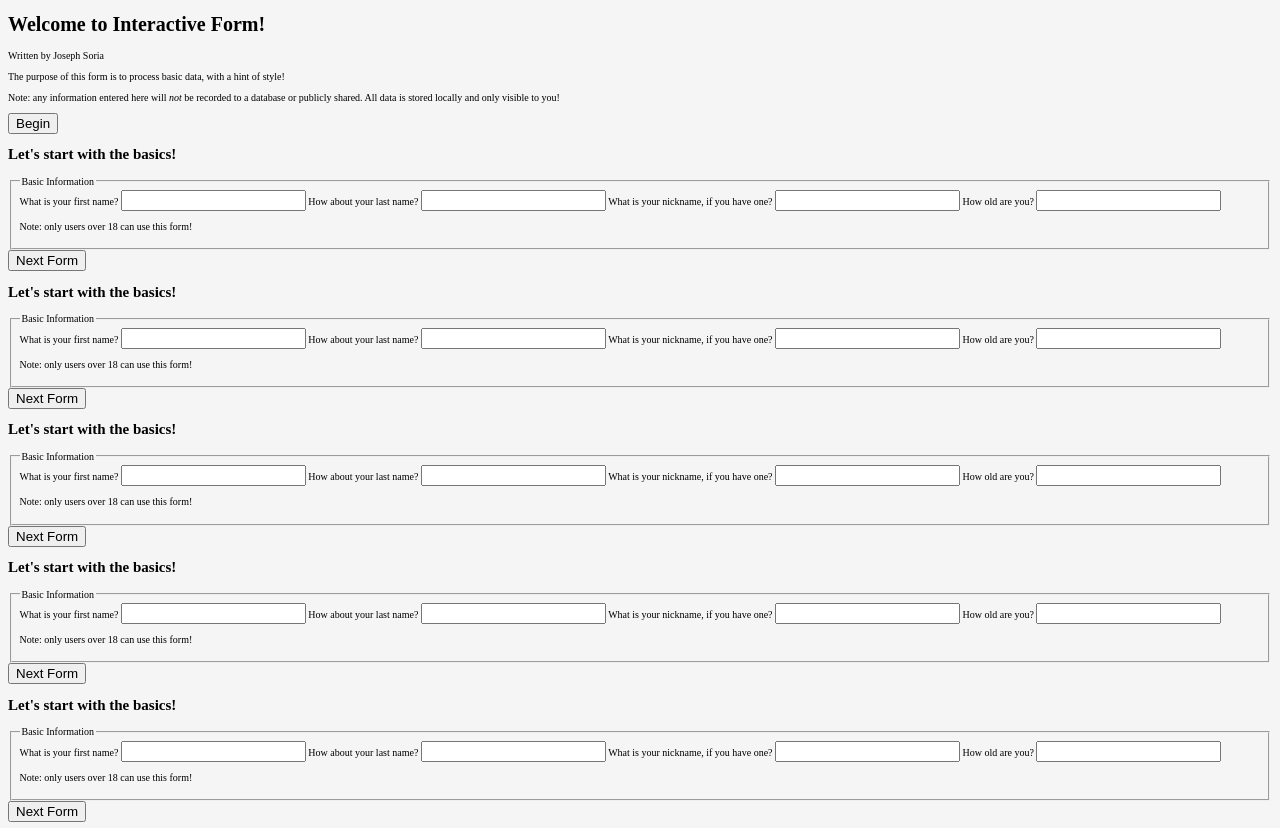
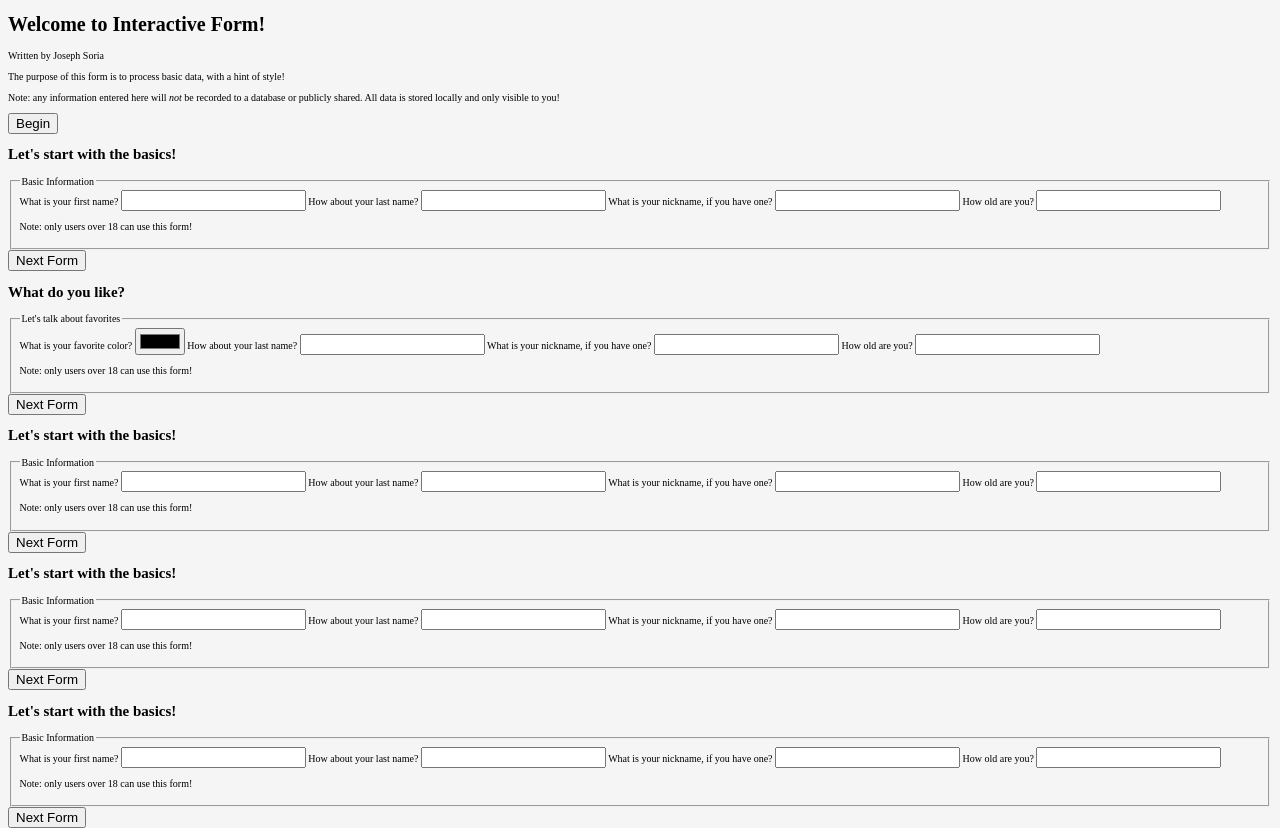
Before and after one commit to Joeseff6/Interactive-Form, a website: page src/html/index.html in a window 1280 px wide. Drawn offline with Linux system fonts and the light colour scheme.

Commit message:
Added a color input

```diff
--- a/src/html/index.html
+++ b/src/html/index.html
@@ -38,11 +38,11 @@
       </section>
       <section class="active">
         <form class="form2" id="form2">
-          <h2 class="form-header">Let's start with the basics!</h2>
+          <h2 class="form-header">What do you like?</h2>
           <fieldset>
-            <legend>Basic Information</legend>
-            <label>What is your first name?
-              <input type="text" id="fname" name="fname" value="" required />
+            <legend>Let's talk about favorites</legend>
+            <label>What is your favorite color?
+              <input type="color" id="color" name="color" required />
             </label>
             <label>How about your last name?
               <input type="text" id="lname" name="lname" value="" required />
```
